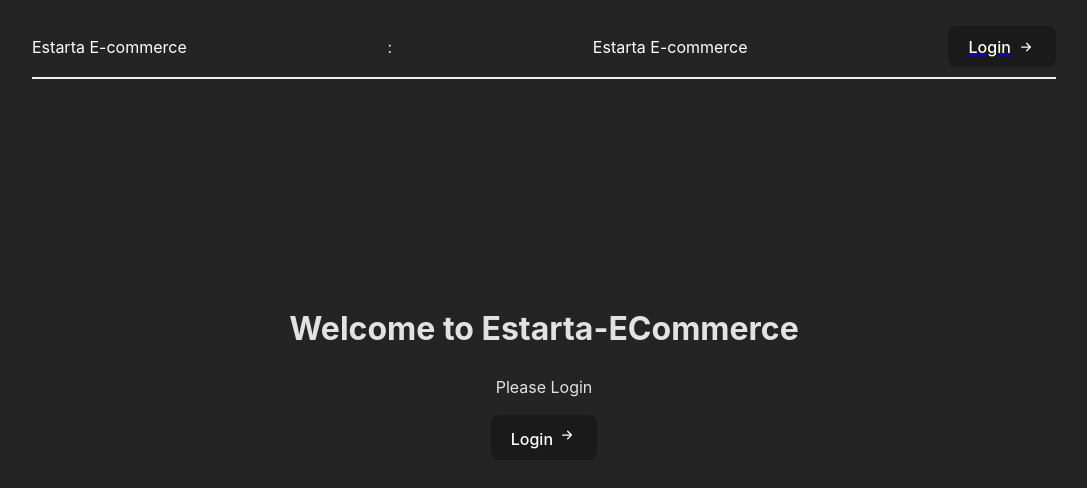
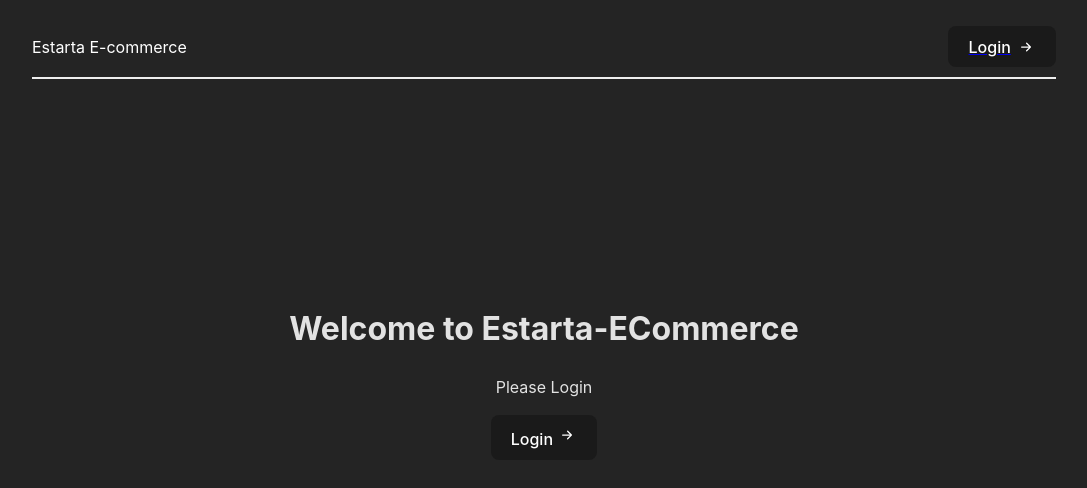
Before and after one commit to rawansemri/Estarta-ECommerce, a React (Vite) app: page / in a window 1280 px wide. Shown: the top 488 px of the page, without its empty margins (96-1183 px from the left). Built offline with nearby package versions, Linux system fonts and the light colour scheme; what magic-sdk would draw is missing.

Commit message:
project done

```diff
--- a/src/components/Navbar/index.jsx
+++ b/src/components/Navbar/index.jsx
@@ -28,11 +28,11 @@ export const Navbar = () => {
           Estarta E-commerce
         </Link>
       )}
-      :
-      {
+
+      {isAuth && (
         <Link to="/products" className={styles.logo}>
           Estarta E-commerce
-        </Link>
+        </Link>)
       }
       {!isAuth && (
         <div>
```
